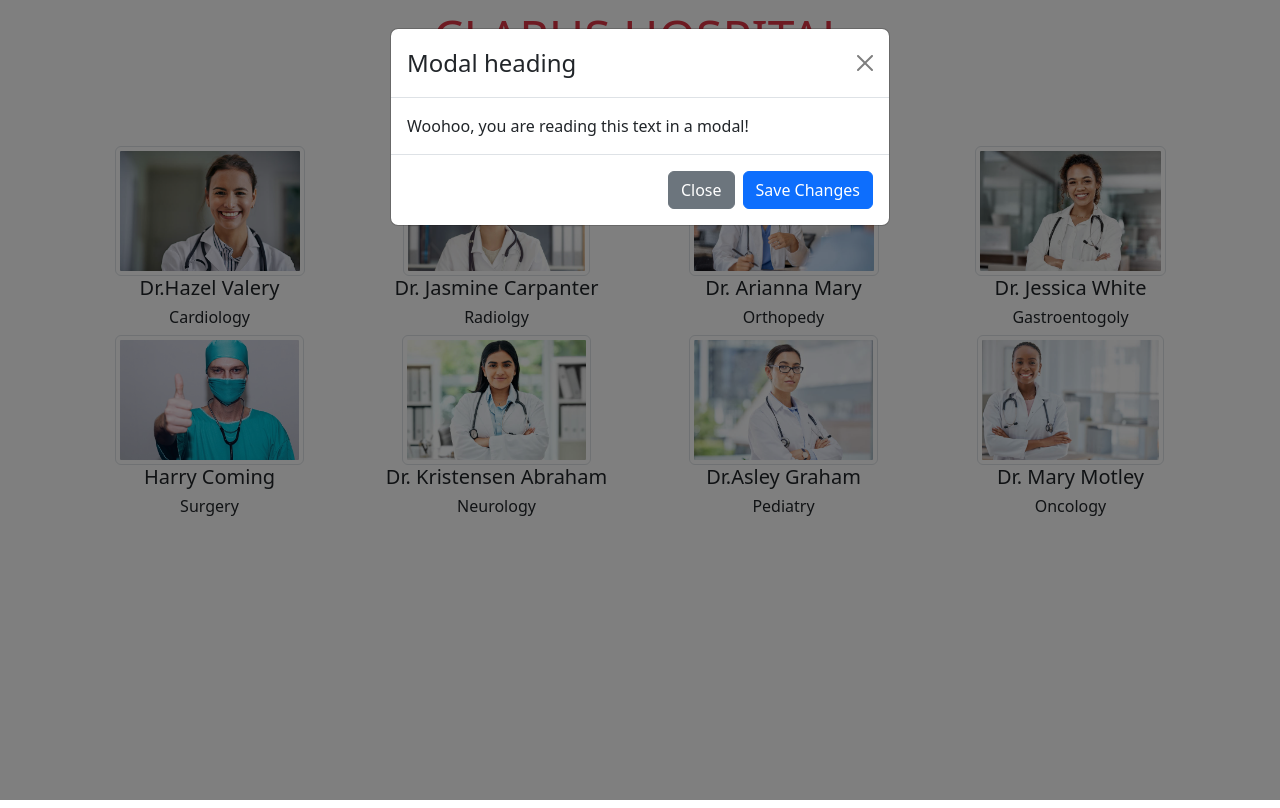
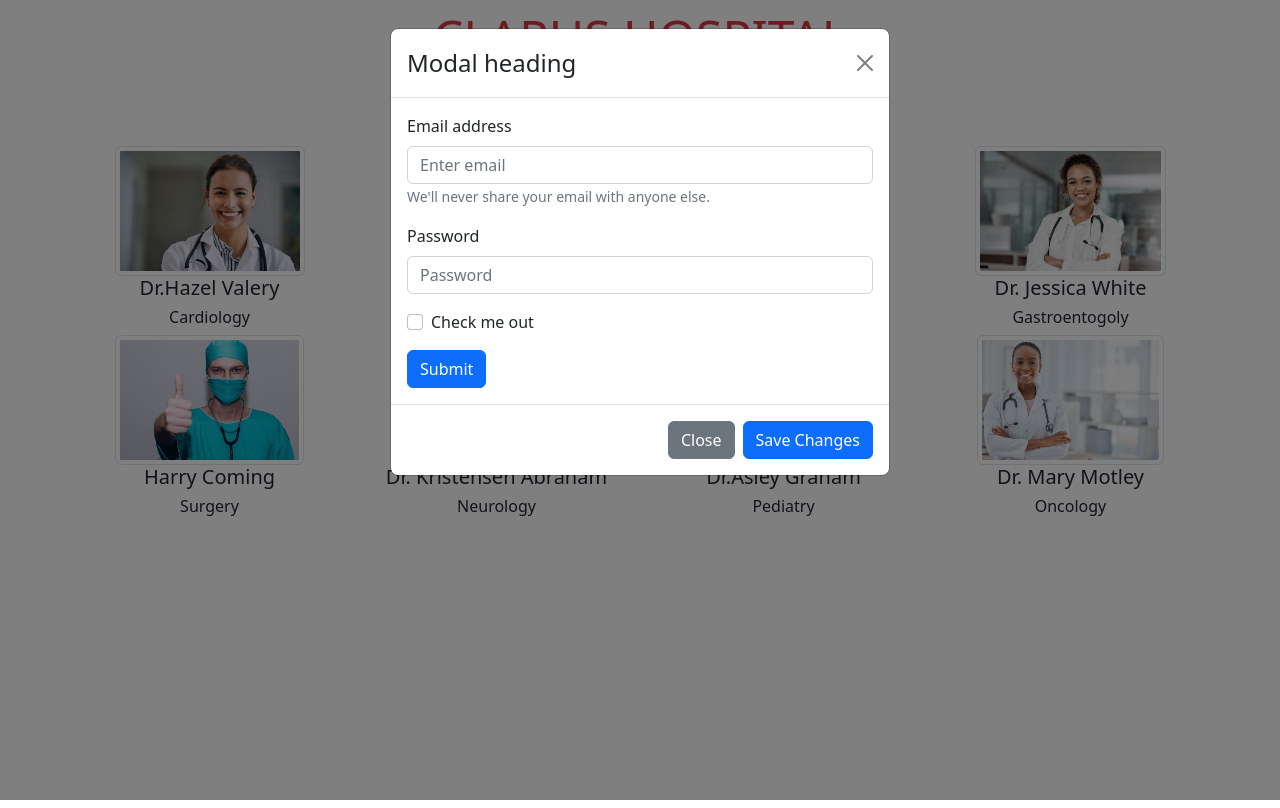
Before and after one commit to achieve-software/r16appoinment-project, a React (Create React App) app: page / in a window 1280 px wide. Both pictures are taken after a click on the picture 209 px from the left and 210 px from the top of the page. Built offline with nearby package versions, Linux system fonts and the light colour scheme.

Commit message:
form-add

```diff
--- a/src/components/AddModal.jsx
+++ b/src/components/AddModal.jsx
@@ -1,11 +1,31 @@
 import Button from 'react-bootstrap/Button';
-import Modal from 'react-bootstrap/Modal';export function AddModal({show, handleClose}) {  return (
+import Modal from 'react-bootstrap/Modal';
+import Form from 'react-bootstrap/Form';export function AddModal({show, handleClose}) {  return (
     <>
       <Modal show={show} onHide={handleClose}>
         <Modal.Header closeButton>
           <Modal.Title>Modal heading</Modal.Title>
         </Modal.Header>
-        <Modal.Body>Woohoo, you are reading this text in a modal!</Modal.Body>
+        <Modal.Body>
+        <Form>
+      <Form.Group className="mb-3" controlId="formBasicEmail">
+        <Form.Label>Email address</Form.Label>
+        <Form.Control type="email" placeholder="Enter email" />
+        <Form.Text className="text-muted">
+          We'll never share your email with anyone else.
+        </Form.Text>
+      </Form.Group>      <Form.Group className="mb-3" controlId="formBasicPassword">
+        <Form.Label>Password</Form.Label>
+        <Form.Control type="password" placeholder="Password" />
+      </Form.Group>
+      <Form.Group className="mb-3" controlId="formBasicCheckbox">
+        <Form.Check type="checkbox" label="Check me out" />
+      </Form.Group>
+      <Button variant="primary" type="submit">
+        Submit
+      </Button>
+    </Form>
+        </Modal.Body>
         <Modal.Footer>
           <Button variant="secondary" onClick={handleClose}>
             Close
```
Also changed, not shown: src/components/Doctors.jsx (+22 -13 lines).
